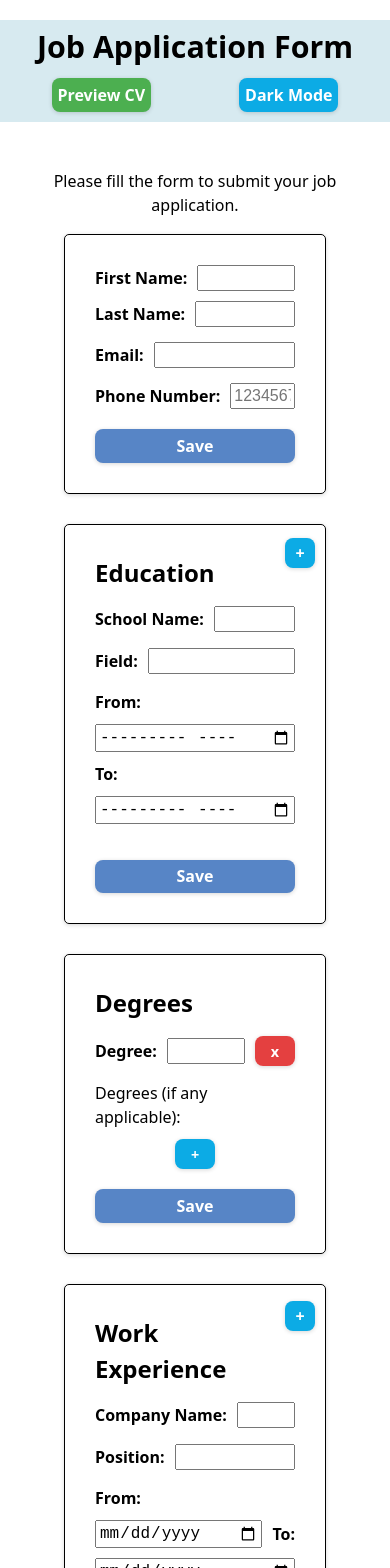
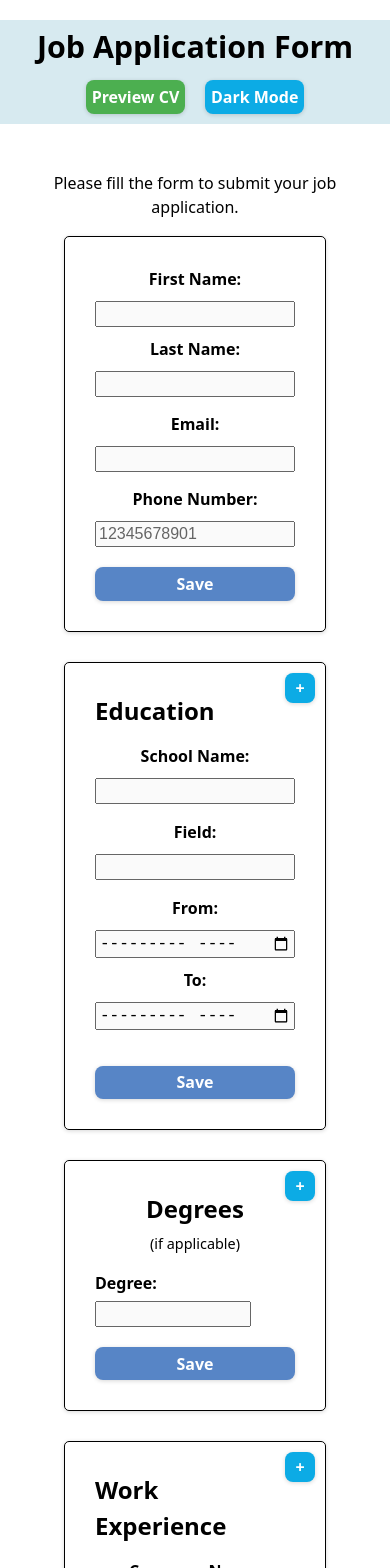
Before and after one commit to aknos2/cv-application, a React (Vite) app: page / in a window 390 px wide. Shown: the top 1568 px of the page. Built offline with nearby package versions, Linux system fonts and the light colour scheme.

Commit message:
Make page responsive for all devices. Fixed a but of page not displaying on the phone. Phone didn't support crypto.randomUUID().

```diff
--- a/src/components/AddDeleteRows.jsx
+++ b/src/components/AddDeleteRows.jsx
@@ -1,5 +1,7 @@
+import { generateRandomId } from "./generateRandomId";
+
 export function addRow(setRow, rows, newItemTemplate) {
-    const newId = crypto.randomUUID();
+    const newId = generateRandomId();
     setRow([...rows, {
         id: newId,
         ...newItemTemplate
--- a/src/components/CVTemplate.jsx
+++ b/src/components/CVTemplate.jsx
@@ -44,13 +44,13 @@
 
         {data.workExperience && (
           <section className="work-section">
-            <h2 className="section-titles">Work Experience</h2>
+            <h2 className="section-titles">Experience</h2>
             <hr />
             {Array.isArray(data.workExperience) && data.workExperience.map(job => (
               <div key={job.id} className="work-section-content">
-                <h2>{job.positionTitle} at {job.companyName}</h2>
+                <h2 className="company-name-wrapper">{job.positionTitle}<spam id="company-name-title">at {job.companyName}</spam></h2>
                 <p>{job.dateFrom} / {job.dateTo}</p>
-                <p>Duties: {job.duties}</p>
+                <p>{job.duties}</p>
               </div>
             ))}
           </section>
--- a/src/components/Degrees.jsx
+++ b/src/components/Degrees.jsx
@@ -8,7 +8,7 @@
 
 export default function DegreesSection({onSave, initialData}) {
     const [degreeRows, setDegreeRows] = useState(
-        initialData || [{ id: crypto.randomUUID(), degree: "" }]
+        initialData || [{ id: Date.now().toString() + Math.random().toString(36).substring(2), degree: "" }]
     );
 
     useEffect(() => {
@@ -103,7 +103,7 @@
 
     return (
         <div className={`container ${isSaved ? "saved" : ""}`}>
-            <h2>Degrees</h2>
+            <h2 className="degree-title-wrapper">Degrees <spam id="degree-title-spam">(if applicable)</spam></h2>
 
             {showDeleteConfirm &&
                 <DeleteConfirmation
@@ -123,20 +123,17 @@
                         value={entry.degree}
                         onChange={(e) => handleInputChange(e, entry.id, "degree")}
                     />
+                    {degreeRows.length > 1 ?
                     <Button
                         aria-label="delete"
                         onClick={(e) => handleDeleteRow(entry.id, e)}
                         text="x"
                         className="delete-btn"
-                    />
+                    /> : ""}
+
                 </div>
             ))}
-
-            <div className="fill degrees">
-                <div>Degrees (if any applicable): </div>
-                <Button type="button" className="degrees-add-btn" aria-label="add new degree" onClick={() => addRow(setDegreeRows, degreeRows)} text="+"/>
-            </div>
-
+            <Button type="button" className="add-btn" aria-label="add new degree" onClick={() => addRow(setDegreeRows, degreeRows)} text="+"/>
             <Button onClick={onSaveClick} aria-label="save"/>
         </div>
     );
--- a/src/components/EducationSection.jsx
+++ b/src/components/EducationSection.jsx
@@ -4,6 +4,7 @@
 import { useFormSave } from "./useFormSave";
 import { DeleteConfirmation } from "./DeleteConfirmationUtils";
 import { useDeleteConfirmation } from "./useDeleteConfirmation";
+import { generateRandomId } from "./generateRandomId";
 
 
 export default function EducationSection({onSave, initialData}) {
@@ -11,7 +12,7 @@
     const [educationEntries, setEducationEntries] = useState(
         initialData || [
         {
-            id: crypto.randomUUID(),
+            id: generateRandomId(),
             schoolName: "",
             studyField: "",
             dateFrom: "",
@@ -129,7 +130,7 @@
         e.preventDefault();
 
         const newEntry = {
-            id: crypto.randomUUID(),
+            id: generateRandomId(),
             schoolName: "",
             studyField: "",
             dateFrom: "",
@@ -231,6 +232,7 @@
                             onChange={(e) => handleInputChange(e, entry.id, "dateFrom")}
                             error={errors[entry.id]?.dateFrom || ""}
                             showError={showErrors}
+                            placeholder="2025/07 or July 2025"
                             required
                         />
                         <CustomInput
@@ -242,6 +244,7 @@
                             onChange={(e) => handleInputChange(e, entry.id, "dateTo")}
                             error={errors[entry.id]?.dateTo || ""}
                             showError={showErrors}
+                            placeholder="2025/07 or July 2025"
                             required
                         />
                     </div>
--- a/src/components/WorkExperience.jsx
+++ b/src/components/WorkExperience.jsx
@@ -5,12 +5,13 @@
 import { addRow } from "./AddDeleteRows";
 import { DeleteConfirmation } from "./DeleteConfirmationUtils";
 import { useDeleteConfirmation } from "./useDeleteConfirmation";
+import { generateRandomId } from "./generateRandomId";
 
 export default function WorkSection({onSave, initialData}) {
     const [workEntries, setWorkEntries] = useState(
         initialData || [
         {
-            id: crypto.randomUUID(),
+            id: generateRandomId(),
             companyName: "",
             positionTitle: "",
             dateFrom: "",
--- /dev/null
+++ b/src/components/generateRandomId.jsx
@@ -0,0 +1,3 @@
+export function generateRandomId() {
+    return Date.now().toString() + Math.random().toString(36).substring(2);
+}
--- a/src/styles/CVtemplate.css
+++ b/src/styles/CVtemplate.css
@@ -9,11 +9,21 @@
     margin: 0 auto;
     gap: 10px;
     font-size: 1.2em;
+    font-family: Garamond;
+}
+
+.cv-template h2, h3{
+    font-weight: 500;
+}
+
+li {
+    margin-left: 20px;
 }
 
 .section-titles {
     display: flex;
     padding-left: 20px;
+    font-family: Calibri, 'Cambria', 'Arial', sans-serif;
 }
 
 .name-section {
@@ -26,6 +36,11 @@
 
 .name-section h1 {
     text-transform: capitalize;
+    font-size: 2.5rem;
+}
+
+.name-section p {
+    padding-left: 2px;
 }
 
 .education-section, .degree-section, .work-section {
@@ -45,11 +60,26 @@
     padding-left: 20px;
 }
 
+.company-name-wrapper {
+    display: flex;
+    flex-direction: column;
+    justify-content: flex-start;
+    text-align: left;
+}
+
+#company-name-title {
+    font-size: 1.3rem;
+    font-weight: 600;
+    padding-bottom: 10px;
+    margin-top: -5px;
+}
+
 li {
     list-style-type: square;
 }
 
 .back-btn {
     position: fixed;
-    right: 22%;
+    right: 10%;
+    bottom: 5%;
 }
--- a/src/styles/form.css
+++ b/src/styles/form.css
@@ -77,10 +77,11 @@
     justify-content: center;
     width: 30px;
     height: 30px;
-    top: 2%;
+    top: 0%;
     right: 10px;
     font-size: 1rem;
     background-color: var(--add-button-color) !important;
+    margin-top: 10px;
 }
 
 .generateCV-btn {
@@ -189,18 +190,31 @@
     width: 100%;
 }
 
-.fill.degrees {
-    display: flex;
-    justify-content: center;
-}
-
-.fill.degrees > button {
+.fill.degrees > button, .add-degree-wrapper button {
     width: 40px;
     height: 30px;
     font-size: 0.9em;
     text-align: center;
     margin: 0;
     padding: 0;
+}
+
+.degree-title-wrapper {
+    display: flex;
+    align-items: center;
+    gap: 5px;
+}
+
+#degree-title-spam {
+    font-size: 0.9rem;
+    font-weight: 400;
+    margin-top: 5px;
+}
+
+.add-degree-wrapper {
+    display: flex;
+    align-items: center;
+    gap: 10px;
 }
 
 .fill.name {
@@ -319,3 +333,65 @@
     box-shadow: var(--button-box-shadow);
     border: 1px solid black;
 }
+
+@media (max-width: 678px) {
+    .fill, .fill.name {
+        display: flex;
+        flex-direction: column;
+        flex-wrap: wrap;
+        justify-content: center;
+    }
+
+    .fill.degrees {
+        display: grid;
+        grid-template-rows: 1fr 1fr;
+        grid-template-columns: 4fr 1fr;
+        gap: 5px;
+    }
+
+    input {
+        width: 100%;
+    }
+
+    .degrees label {
+        grid-column: 1 /3;
+    }
+
+    .degree-title-wrapper {
+        display: flex;
+        flex-direction: column;
+        gap: 1px
+    }
+
+    .body-form {
+        display: flex;
+        flex-wrap: wrap;
+        flex-direction: column;
+        justify-content: center;
+        width: 100%;
+    }
+
+    .delete-confirmation-btn-container button {
+        padding: 10px;
+    }
+
+    .delete-confirmation-btn-container {
+        gap: 50px;
+    }
+
+    .saved-info {
+        font-size: 1.1rem;
+    }
+
+    .company-position-wrap, .from-to-wrap {
+        gap: 20px;
+    }
+
+    .add-degree-wrapper {
+        display: flex;
+        flex-direction: column;
+        flex-wrap: wrap;
+        gap: 10px;
+        font-size: 0.9rem;
+    }
+}
--- a/src/styles/index.css
+++ b/src/styles/index.css
@@ -27,7 +27,7 @@
   padding: 0;
 }
 
-p, h1, h2, h3 {
+p, h1, h2, h3, input, textarea {
   filter: brightness(.9) contrast(1.2);
 }
 
@@ -158,3 +158,52 @@
     padding: 0.3rem;
   }
 }
+
+@media (max-width: 1180px) {
+    .header-wrap {
+      display: flex;
+      gap: 10px;
+    }
+
+    header h1 {
+      font-size: 2.6rem;
+    }
+}
+
+@media (max-width: 912px) {
+  .header-wrap {
+    display: flex;
+    gap: 10px;
+    justify-content: center;
+  }
+
+  header h1 {
+    font-size: 3rem;
+  }
+}
+
+@media (max-width: 430px) {
+  header h1 {
+    font-size: 1.9rem;
+    margin: 0 auto;
+    padding-bottom: 10px;
+  }
+
+  .header-wrap {
+    display: flex;
+    justify-content: center;
+    flex-wrap: wrap;
+    gap: 2px;
+  }
+
+  button {
+    font-size: 1rem;
+    padding: 0.3rem;
+  }
+
+  .header-links {
+    display: flex;
+    justify-content: center;
+    gap: 20px;
+  }
+}
```
Also changed, not shown: src/test.jsx (added).
